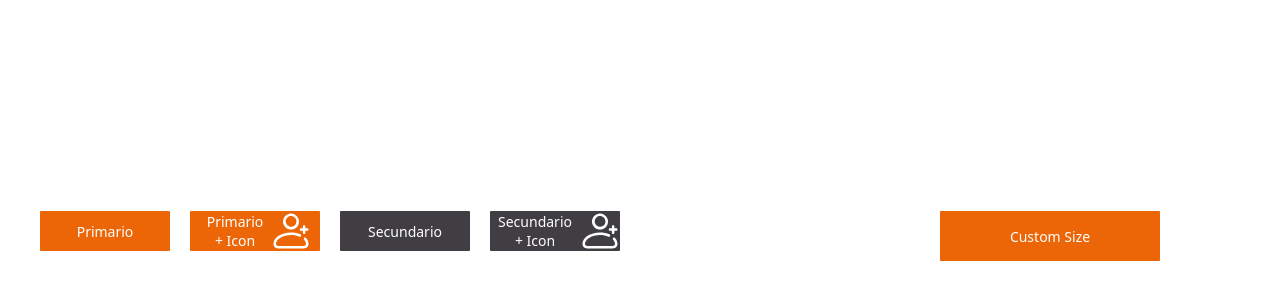
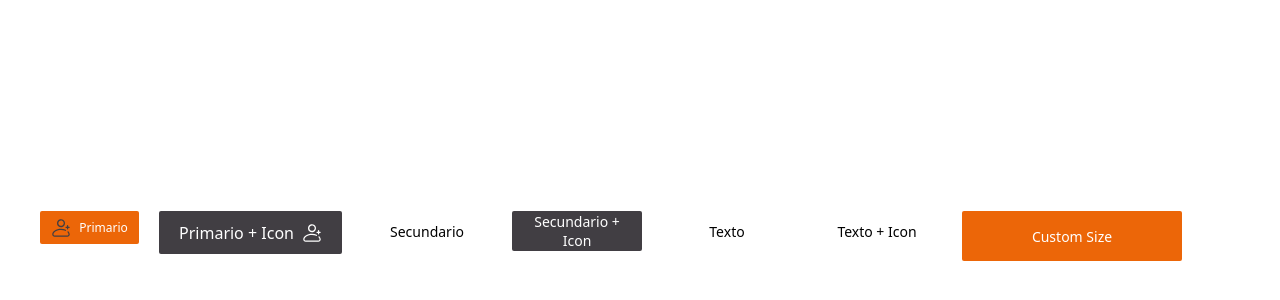
Before and after one commit to ornemut14/material-gob, a React (Vite) app: page / in a window 1280 px wide. Shown: the part 164-464 px from the top of the page. Built offline with nearby package versions, Linux system fonts and the light colour scheme.

Commit message:
button component fixed 10-02-2026

```diff
--- a/src/App.jsx
+++ b/src/App.jsx
@@ -6,17 +6,17 @@ function App() {
     <div style={{ display: "flex", gap: "20px", padding: "40px" }}>
 
       {/* PRIMARY */}
-      <Button variant="primary" size="medium">
+      <Button variant="primary" size="small" Primaryicon={<UserplusIcon variant="black" size={20} />}>
         Primario
       </Button>
 
-      <Button variant="primary" size="medium" icon>
+      <Button variant="secondary" size="large" Secondaryicon={<UserplusIcon variant="white" size={20} />}>
         Primario + Icon
       </Button>
 
 
       {/* SECONDARY */}
-      <Button variant="secondary" size="medium" primaryicon={<UserplusIcon />} seconda>
+      <Button variant="text" size="medium" primaryicon={<UserplusIcon />} seconda>
         Secundario
       </Button>
 
--- a/src/components/Button/Button.css
+++ b/src/components/Button/Button.css
@@ -2,7 +2,7 @@
 
 .ui-btn {
   border: none;
-  border-radius: 1px; /* 👈 como pediste */
+  border-radius: 2px; /* 👈 como pediste */
   font-family: inherit;
   font-weight: 500;
 
@@ -47,13 +47,13 @@
 }
 
 /* Hover */
-.ui-btn.primary.hover {
+.ui-btn.primary:hover {
   background: #EF8031;
   color: #FFFFFF;
 }
 
 /* Pressed */
-.ui-btn.primary.pressed {
+.ui-btn.primary:active {
   background: #C55507;
   color: #FFFFFF;
 }
@@ -74,13 +74,13 @@
 }
 
 /* Hover */
-.ui-btn.secondary.hover {
+.ui-btn.secondary:hover {
   background: #615E62;
   color: #FFFFFF;
 }
 
 /* Pressed */
-.ui-btn.secondary.pressed {
+.ui-btn.secondary:active {
   background: #C7C7C7;
   color: #FFFFFF;
 }
@@ -97,17 +97,17 @@
 /* Default */
 .ui-btn.text.default {
   background: transparent;
-  color: #FFFFFF;
+  color: #000000;
 }
 
 /* Hover */
-.ui-btn.text.hover {
+.ui-btn.text:hover {
   background: transparent;
   color: #615E62;
 }
 
 /* Pressed */
-.ui-btn.text.pressed {
+.ui-btn.text:active {
   background: transparent;
   color: #C7C7C7;
 }
--- a/src/components/Button/Button.tsx
+++ b/src/components/Button/Button.tsx
@@ -14,7 +14,8 @@ type ButtonProps = {
   variant?: Variant;
   state?: State;
   disabled?: boolean;
-  icon?: boolean;
+  Primaryicon?: any;
+  Secondaryicon?: any;
   width?: string;
   height?: string;
   onClick?: () => void;
@@ -26,7 +27,8 @@ const Button: React.FC<ButtonProps> = ({
   variant = "primary",
   state = "default",
   disabled = false,
-  icon = false,
+  Primaryicon = false,
+  Secondaryicon = false,
   width,
   height,
   onClick,
@@ -51,19 +53,17 @@ const Button: React.FC<ButtonProps> = ({
       onClick={onClick}
       style={style}
     >
-      {icon && (
-        <span className="btn-icon">
-
-        </span>
-      )}
+      {Primaryicon &&
+      <span className="btn-icon">
+        {Primaryicon}
+        </span>}
 
       <span>{children}</span>
 
-      {icon && (
-        <span className="btn-icon">
-          <UserPlusIcon variant="white" />
-        </span>
-      )}
+      {Secondaryicon &&
+      <span className="btn-icon">
+          {Secondaryicon}
+        </span>}
     </button>
   );
 };
```
